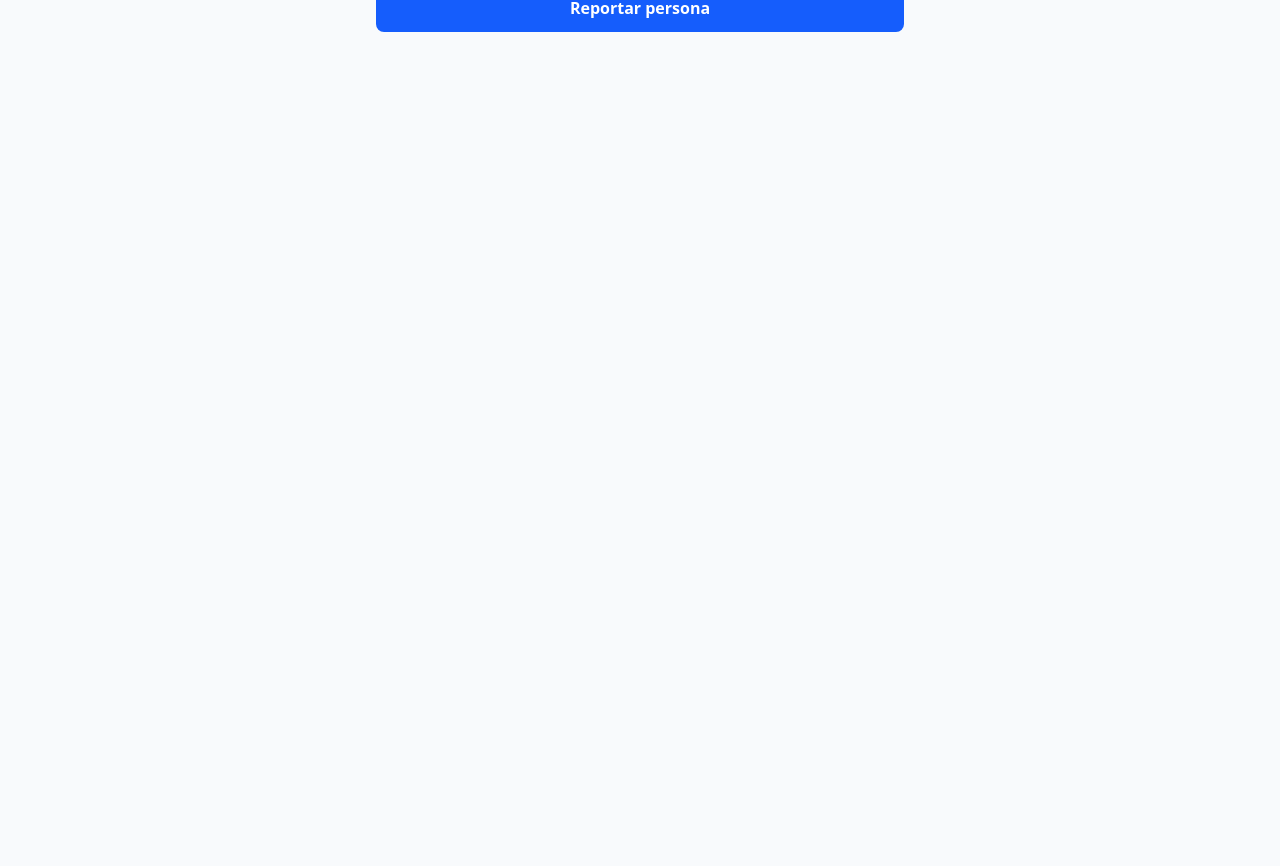
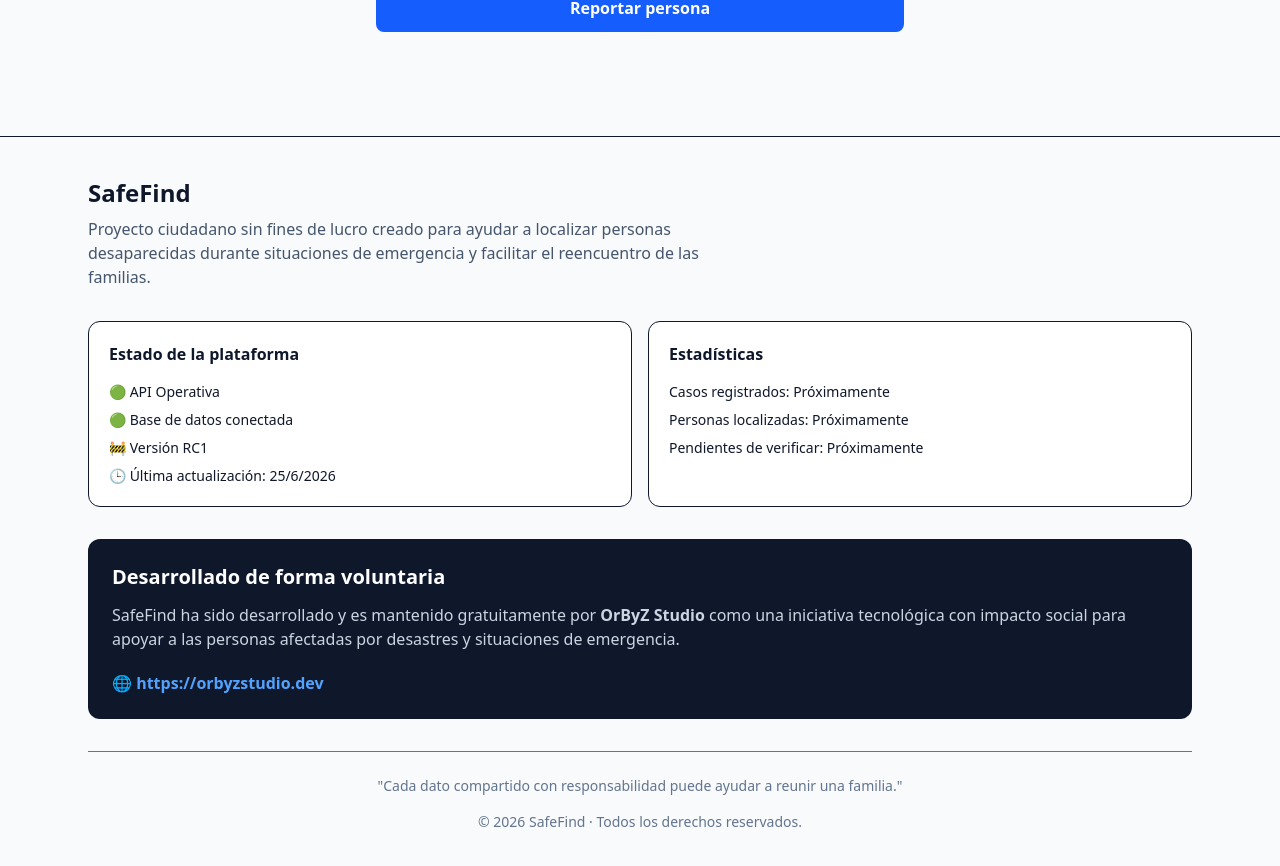
Before and after one commit to orbyz/safefind, a Next.js app: page /report in a window 1280 px wide. Shown: the part 620-1486 px from the top of the page. Before the commit the page ends 800 px from the top, so only its background shows below. Built offline with nearby package versions, Linux system fonts and the light colour scheme.

Commit message:
release(rc1): prepare SafeFind for public launch

```diff
--- /dev/null
+++ b/src/app/api/cases/check/route.ts
@@ -0,0 +1,30 @@
+import { NextResponse } from "next/server";
+
+import { connectDB } from "@/lib/db/db";
+import { CaseModel } from "@/modules/cases/infrastructure/case.model";
+import { normalizeText } from "@/lib/utils/normalize";
+
+export async function GET(request: Request) {
+  await connectDB();
+
+  const { searchParams } = new URL(request.url);
+
+  const name = searchParams.get("name");
+
+  if (!name) {
+    return NextResponse.json([]);
+  }
+
+  const normalized = normalizeText(name);
+
+  const cases = await CaseModel.find({
+    searchName: {
+      $regex: normalized,
+      $options: "i",
+    },
+  })
+    .limit(5)
+    .select("_id fullName city state status");
+
+  return NextResponse.json(cases);
+}
--- a/src/app/case/[id]/page.tsx
+++ b/src/app/case/[id]/page.tsx
@@ -1,6 +1,8 @@
 import { notFound } from "next/navigation";
 import Image from "next/image";
 import { ShareButtons } from "@/components/case/ShareButtons";
+import { formatDate } from "@/lib/utils/date";
+import { getStatusLabel } from "@/lib/utils/status";
 
 type Props = {
   params: Promise<{
@@ -43,6 +45,11 @@ export default async function CasePage({ params }: Props) {
         </div>
       )}
       <h1 className="text-3xl font-bold">{person.fullName}</h1>
+      <p className="mt-2 text-lg">{getStatusLabel(person.status)}</p>
+
+      <p className="text-sm text-slate-500">
+        Reportado el {formatDate(person.createdAt)}
+      </p>
 
       <div className="mt-6 space-y-6">
         <section className="rounded-xl border p-5">
--- a/src/app/layout.tsx
+++ b/src/app/layout.tsx
@@ -1,6 +1,9 @@
 import type { Metadata } from "next";
 import { Geist, Geist_Mono } from "next/font/google";
+
 import "./globals.css";
+
+import { Footer } from "@/components/layout/Footer";
 
 const geistSans = Geist({
   variable: "--font-geist-sans",
@@ -13,8 +16,67 @@ const geistMono = Geist_Mono({
 });
 
 export const metadata: Metadata = {
-  title: "Create Next App",
-  description: "Generated by create next app",
+  metadataBase: new URL("https://safefind.vercel.app"),
+
+  title: {
+    default: "SafeFind | Búsqueda de personas - Venezuela",
+    template: "%s | SafeFind",
+  },
+
+  description:
+    "SafeFind es una plataforma ciudadana para buscar, reportar y compartir información sobre personas desaparecidas durante emergencias en Venezuela.",
+
+  keywords: [
+    "SafeFind",
+    "Venezuela",
+    "terremoto Venezuela",
+    "personas desaparecidas",
+    "buscar personas",
+    "familiares desaparecidos",
+    "emergencias",
+    "rescate",
+    "protección civil",
+  ],
+
+  authors: [
+    {
+      name: "Jonathan Olbes - OrByZ Studio",
+    },
+  ],
+
+  creator: "OrByZ Studio",
+
+  publisher: "OrByZ Studio",
+
+  robots: {
+    index: true,
+    follow: true,
+  },
+
+  openGraph: {
+    title: "SafeFind | Búsqueda de personas",
+    description:
+      "Ayudando a reunir familias durante situaciones de emergencia.",
+
+    url: "https://safefind.vercel.app",
+
+    siteName: "SafeFind",
+
+    locale: "es_ES",
+
+    type: "website",
+  },
+
+  twitter: {
+    card: "summary_large_image",
+
+    title: "SafeFind",
+
+    description:
+      "Plataforma ciudadana para localizar personas durante emergencias.",
+
+    creator: "@orbyzstudio",
+  },
 };
 
 export default function RootLayout({
@@ -24,10 +86,14 @@ export default function RootLayout({
 }>) {
   return (
     <html
-      lang="en"
-      className={`${geistSans.variable} ${geistMono.variable} h-full antialiased`}
+      lang="es"
+      className={`${geistSans.variable} ${geistMono.variable} h-full`}
     >
-      <body className="min-h-full flex flex-col">{children}</body>
+      <body className="flex min-h-screen flex-col bg-slate-50 text-slate-900 antialiased">
+        <main className="flex-1">{children}</main>
+
+        <Footer />
+      </body>
     </html>
   );
 }
--- /dev/null
+++ b/src/components/layout/Footer.tsx
@@ -0,0 +1,86 @@
+import Link from "next/link";
+
+export function Footer() {
+  return (
+    <footer className="mt-20 border-t bg-slate-50">
+      <div className="mx-auto max-w-6xl px-6 py-10">
+        {/* Proyecto */}
+        <section className="mb-8">
+          <h2 className="text-2xl font-bold text-slate-900">SafeFind</h2>
+
+          <p className="mt-2 max-w-2xl text-slate-600">
+            Proyecto ciudadano sin fines de lucro creado para ayudar a localizar
+            personas desaparecidas durante situaciones de emergencia y facilitar
+            el reencuentro de las familias.
+          </p>
+        </section>
+
+        {/* Estado */}
+        <section className="mb-8 grid gap-4 md:grid-cols-2">
+          <div className="rounded-xl border bg-white p-5">
+            <h3 className="font-semibold">Estado de la plataforma</h3>
+
+            <ul className="mt-4 space-y-2 text-sm">
+              <li>🟢 API Operativa</li>
+
+              <li>🟢 Base de datos conectada</li>
+
+              <li>🚧 Versión RC1</li>
+
+              <li>
+                🕒 Última actualización:{" "}
+                {new Date().toLocaleDateString("es-ES")}
+              </li>
+            </ul>
+          </div>
+
+          <div className="rounded-xl border bg-white p-5">
+            <h3 className="font-semibold">Estadísticas</h3>
+
+            <ul className="mt-4 space-y-2 text-sm">
+              <li>Casos registrados: Próximamente</li>
+
+              <li>Personas localizadas: Próximamente</li>
+
+              <li>Pendientes de verificar: Próximamente</li>
+            </ul>
+          </div>
+        </section>
+
+        {/* OrByZ */}
+        <section className="rounded-xl bg-slate-900 p-6 text-white">
+          <h3 className="text-xl font-semibold">
+            Desarrollado de forma voluntaria
+          </h3>
+
+          <p className="mt-3 text-slate-300">
+            SafeFind ha sido desarrollado y es mantenido gratuitamente por
+            <strong> OrByZ Studio</strong> como una iniciativa tecnológica con
+            impacto social para apoyar a las personas afectadas por desastres y
+            situaciones de emergencia.
+          </p>
+
+          <Link
+            href="https://orbyzstudio.dev"
+            target="_blank"
+            className="mt-5 inline-block font-semibold text-blue-400 hover:text-blue-300"
+          >
+            🌐 https://orbyzstudio.dev
+          </Link>
+        </section>
+
+        <div className="mt-8 border-t pt-6 text-center text-sm text-slate-500">
+          <p>
+            "Cada dato compartido con responsabilidad puede ayudar a reunir una
+            familia."
+          </p>
+
+          <p className="mt-4">
+            © {new Date().getFullYear()} SafeFind · Todos los derechos
+            reservados.
+          </p>
+        </div>
+      </div>
+    </footer>
+  );
+}
--- /dev/null
+++ b/src/components/report/DuplicateWarning.tsx
@@ -0,0 +1,60 @@
+import Link from "next/link";
+
+import { Button } from "@/components/ui/Button";
+import { getStatusLabel } from "@/lib/utils/status";
+
+type MatchCase = {
+  _id: string;
+  fullName: string;
+  city: string;
+  state: string;
+  status: string;
+};
+
+type Props = {
+  matches: MatchCase[];
+  onContinue: () => void;
+};
+
+export function DuplicateWarning({ matches, onContinue }: Props) {
+  return (
+    <div className="rounded-xl border-2 border-amber-300 bg-amber-50 p-5">
+      <h2 className="text-lg font-bold text-amber-900">
+        ⚠ Posibles coincidencias encontradas
+      </h2>
+
+      <p className="mt-2 text-sm text-amber-800">
+        Antes de crear un nuevo caso, revisa si la persona ya fue reportada.
+      </p>
+
+      <div className="mt-5 space-y-4">
+        {matches.map((item) => (
+          <div key={item._id} className="rounded-lg border bg-white p-4">
+            <h3 className="font-semibold">{item.fullName}</h3>
+
+            <p className="text-sm text-slate-600">
+              📍 {item.city}, {item.state}
+            </p>
+
+            <p className="mt-2 text-sm">{getStatusLabel(item.status)}</p>
+
+            <div className="mt-4">
+              <Link href={`/case/${item._id}`}>
+                <Button className="w-auto px-5">Ver ficha</Button>
+              </Link>
+            </div>
+          </div>
+        ))}
+      </div>
+
+      <div className="mt-6">
+        <Button
+          className="bg-slate-700 hover:bg-slate-800"
+          onClick={onContinue}
+        >
+          Continuar de todos modos
+        </Button>
+      </div>
+    </div>
+  );
+}
--- a/src/components/ui/Badge.tsx
+++ b/src/components/ui/Badge.tsx
@@ -1,3 +1,5 @@
+import { getStatusLabel } from "@/lib/utils/status";
+
 type Props = {
   status: string;
 };
@@ -10,9 +12,5 @@ const labels = {
 };
 
 export function Badge({ status }: Props) {
-  return (
-    <span className="text-sm font-medium">
-      {labels[status as keyof typeof labels] ?? status}
-    </span>
-  );
+  return <span className="text-sm font-medium">{getStatusLabel(status)}</span>;
 }
--- /dev/null
+++ b/src/lib/utils/date.ts
@@ -0,0 +1,6 @@
+export function formatDate(date: string | Date) {
+  return new Intl.DateTimeFormat("es-ES", {
+    dateStyle: "long",
+    timeStyle: "short",
+  }).format(new Date(date));
+}
--- /dev/null
+++ b/src/lib/utils/normalize.ts
@@ -0,0 +1,8 @@
+export function normalizeText(value: string): string {
+  return value
+    .normalize("NFD")
+    .replace(/[\u0300-\u036f]/g, "")
+    .replace(/\s+/g, " ")
+    .trim()
+    .toUpperCase();
+}
--- /dev/null
+++ b/src/lib/utils/status.tsx
@@ -0,0 +1,18 @@
+export function getStatusLabel(status: string) {
+  switch (status) {
+    case "pending":
+      return "🟡 Pendiente de verificar";
+
+    case "verified":
+      return "🔵 Verificado";
+
+    case "found":
+      return "🟢 Persona localizada";
+
+    case "closed":
+      return "⚫ Caso cerrado";
+
+    default:
+      return status;
+  }
+}
--- a/src/modules/cases/infrastructure/case.model.ts
+++ b/src/modules/cases/infrastructure/case.model.ts
@@ -62,6 +62,17 @@ const CaseSchema = new Schema(
 
     contactEmail: String,
 
+    searchName: {
+      type: String,
+      required: true,
+      index: true,
+    },
+
+    searchCity: {
+      type: String,
+      required: true,
+    },
+
     status: {
       type: String,
       enum: ["pending", "verified", "found", "closed"],
--- a/src/modules/cases/infrastructure/case.repository.ts
+++ b/src/modules/cases/infrastructure/case.repository.ts
@@ -1,20 +1,27 @@
 import { connectDB } from "@/lib/db/db";
 import { CaseModel } from "./case.model";
 import type { CaseData } from "../domain/case.types";
+import { normalizeText } from "@/lib/utils/normalize";
 
 export async function createCase(data: CaseData) {
   await connectDB();
 
-  return CaseModel.create(data);
+  return CaseModel.create({
+    ...data,
+    searchName: normalizeText(data.fullName),
+    searchCity: normalizeText(data.city),
+  });
 }
 
 export async function getCases(search?: string) {
   await connectDB();
 
   if (search?.trim()) {
+    const normalized = normalizeText(search);
+
     return CaseModel.find({
-      fullName: {
-        $regex: search,
+      searchName: {
+        $regex: normalized,
         $options: "i",
       },
     }).sort({
```
Also changed, not shown: src/app/report/page.tsx (+59 -18 lines).
